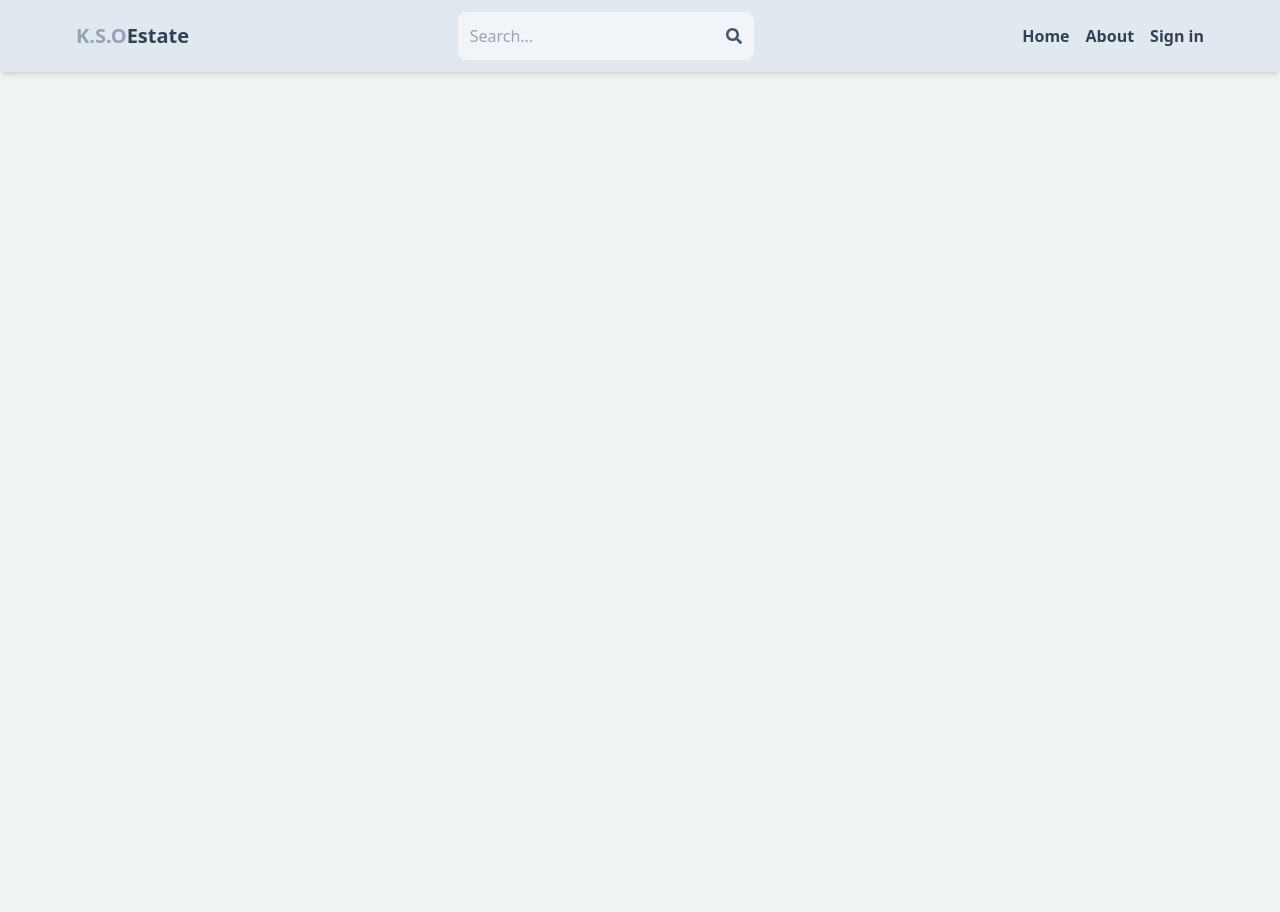
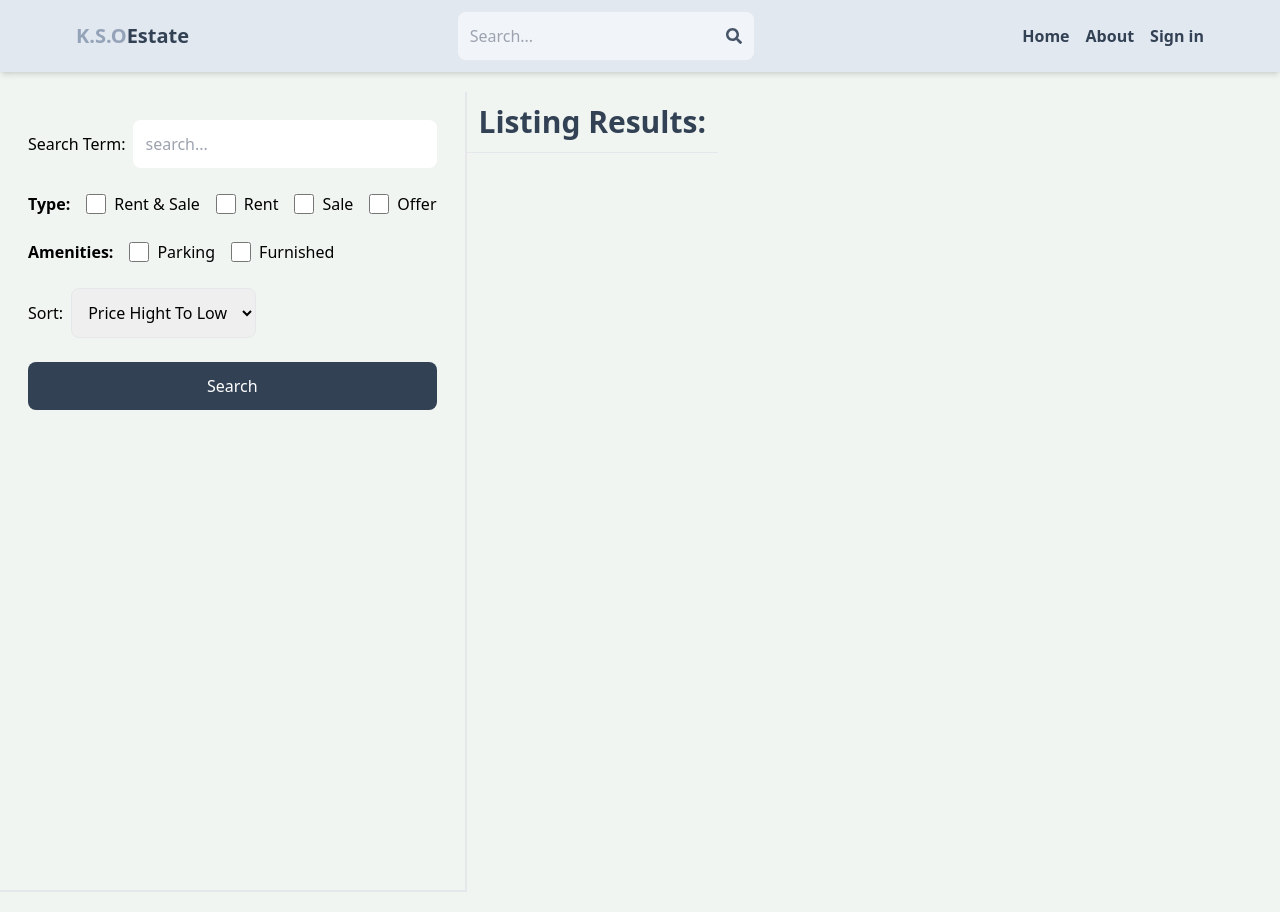
Before and after one commit to kyawsanoo2364/mern-estate, a React (Vite) app in the folder frontend/: page /search in a window 1280 px wide. Before the commit the page ends 800 px from the top, so only its background shows below. Built offline with nearby package versions, Linux system fonts and the light colour scheme; no server answers.

Commit message:
create search ui

```diff
--- a/frontend/src/App.jsx
+++ b/frontend/src/App.jsx
@@ -11,6 +11,7 @@ import PrivateRoute from "./components/PrivateRoute";
 import CreateListing from "./pages/CreateListing";
 import UpdateListing from "./pages/UpdateListing";
 import Listing from "./pages/Listing";
+import Search from "./pages/Search";
 
 function App() {
   return (
@@ -21,6 +22,7 @@ function App() {
         <Route path="/sign-in" element={<Signin />} />
         <Route path="/sign-up" element={<Signup />} />
         <Route path="/listing/:listingId" element={<Listing />} />
+        <Route path="/search" element={<Search />} />
         <Route element={<PrivateRoute />}>
           <Route path="/profile" element={<Profile />} />
           <Route path="/create-listing" element={<CreateListing />} />
--- a/frontend/src/components/Header.jsx
+++ b/frontend/src/components/Header.jsx
@@ -1,9 +1,27 @@
+import { useEffect, useState } from "react";
 import { FaSearch } from "react-icons/fa";
 import { useSelector } from "react-redux";
-import { Link } from "react-router-dom";
+import { Link, useNavigate } from "react-router-dom";
 
 export default function Header() {
   const { currentUser } = useSelector((state) => state.user);
+  const [searchTerm, setSearchTerm] = useState("");
+  const navigate = useNavigate();
+
+  const handleSearchSubmit = (e) => {
+    e.preventDefault();
+    const urlParams = new URLSearchParams(window.location.search);
+    urlParams.set("searchTerm", searchTerm);
+    const searchQuery = urlParams.toString();
+    navigate(`/search?${searchQuery}`);
+  };
+
+  useEffect(() => {
+    const urlParams = new URLSearchParams(window.location.search);
+    const searchTerm = urlParams.get("searchTerm");
+    setSearchTerm(searchTerm || "");
+  }, [location.search]);
+
   return (
     <header className="bg-slate-200 shadow-md">
       <div className="flex justify-between items-center max-w-6xl mx-auto p-3">
@@ -13,12 +31,19 @@ export default function Header() {
             <span className="text-slate-700">Estate</span>
           </h1>
         </Link>
-        <form className="bg-slate-100 p-3 rounded-lg flex items-center">
+        <form
+          className="bg-slate-100 p-3 rounded-lg flex items-center"
+          onSubmit={handleSearchSubmit}
+        >
           <input
             placeholder="Search..."
             className="bg-transparent focus:outline-none w-24 sm:w-64"
+            value={searchTerm}
+            onChange={(e) => setSearchTerm(e.target.value)}
           />
-          <FaSearch className="text-slate-600" />
+          <button>
+            <FaSearch className="text-slate-600" />
+          </button>
         </form>
         <ul className="flex gap-4 font-semibold">
           <Link to={"/"}>
--- /dev/null
+++ b/frontend/src/pages/Search.jsx
@@ -0,0 +1,76 @@
+function Search() {
+  return (
+    <div className="my-5 flex flex-col md:flex-row">
+      <div className="flex flex-col border-b-2 md:border-r-2 p-7 md:min-h-screen gap-2">
+        <form className="flex flex-col gap-6">
+          <div className="flex gap-2 items-center ">
+            <label htmlFor="searchTerm" className="whitespace-nowrap">
+              Search Term:
+            </label>
+            <input
+              type="text"
+              placeholder="search..."
+              id="searchTerm"
+              className="p-3 rounded-lg w-full"
+            />
+          </div>
+          <div className="flex gap-4 items-center flex-wrap">
+            <label htmlFor="" className="font-semibold">
+              Type:{" "}
+            </label>
+            <div className="flex gap-2 items-center">
+              <input type="checkBox" id="all" className="size-5" />
+              <label htmlFor="all">Rent & Sale</label>
+            </div>
+            <div className="flex gap-2 items-center">
+              <input type="checkBox" id="rent" className="size-5" />
+              <label htmlFor="rent">Rent</label>
+            </div>
+            <div className="flex gap-2 items-center">
+              <input type="checkBox" id="sale" className="size-5" />
+              <label htmlFor="sale">Sale</label>
+            </div>
+            <div className="flex gap-2 items-center">
+              <input type="checkBox" id="offer" className="size-5" />
+              <label htmlFor="offer">Offer</label>
+            </div>
+          </div>
+          <div className="flex gap-4 items-center flex-wrap">
+            <label htmlFor="" className="font-semibold">
+              Amenities:{" "}
+            </label>
+            <div className="flex gap-2 items-center">
+              <input type="checkBox" id="parking" className="size-5" />
+              <label htmlFor="parking">Parking</label>
+            </div>
+            <div className="flex gap-2 items-center">
+              <input type="checkBox" id="furnished" className="size-5" />
+              <label htmlFor="furnished">Furnished</label>
+            </div>
+          </div>
+          <div className="flex gap-2 items-center">
+            <label htmlFor="sort_order">Sort:</label>
+            <select
+              id="sort_order"
+              className="p-3 rounded-lg border cursor-pointer"
+            >
+              <option value="">Price Hight To Low</option>
+              <option value="">Price Low To Hight</option>
+              <option value="">Latest</option>
+              <option value="">Oldest</option>
+            </select>
+          </div>
+          <button className="bg-slate-700 p-3 w-full text-white rounded-lg">
+            Search
+          </button>
+        </form>
+      </div>
+      <div>
+        <h1 className="text-3xl font-semibold border-b p-3 text-slate-700">
+          Listing Results:
+        </h1>
+      </div>
+    </div>
+  );
+}
+export default Search;
```
